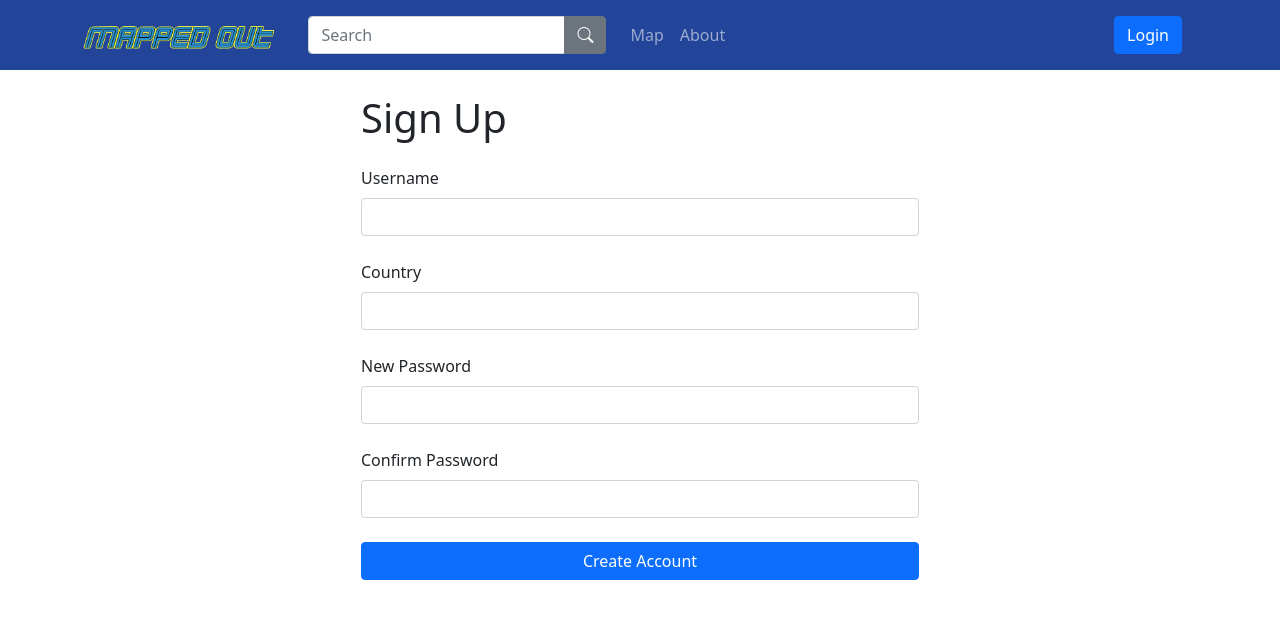
After one commit to InstinctM/mapped_out, a Flask app: page /signup in a window 1280 px wide. The commit adds this page. Shown: the top 619 px of the page. Run offline with Flask 2, Linux system fonts and the light colour scheme.

Commit message:
Change http requests to match new backend endpoints Create sign up page

```diff
--- a/web/static/js/login.js
+++ b/web/static/js/login.js
@@ -1,24 +1,76 @@
-const usernameInput = document.getElementById("username");
-const passwordInput = document.getElementById("password");
-
-
-async function onLogin() {
-    console.log("Login with username and password");
-    let username = usernameInput.value;
-    let password = passwordInput.value;
-
+async function hashPassword(password) {
     let passwordBytes = new TextEncoder().encode(password);
     let hashedBytes = await window.crypto.subtle.digest("SHA-256", passwordBytes);
     let hashedArray = Array.from(new Uint8Array(hashedBytes));
     let hashed = hashedArray.map((bytes) => bytes.toString(16).padStart(2, "0")).join("");
+    return hashed;
+}
 
-    console.log(`username: ${username} | password: ${password} | hashed: ${hashed}`)
+function validateUsername(username) {
+    if (username.length < 3) return false;
+    if (username.match(" ")) return false;
+    return true;
+}
 
-    httpGet(API_URL + "/user-login", {
+function validatePassword(password) {
+    if (password.length < 8) return false;
+    if (!password.match("[a-z]") || !password.match("[A-Z]")) return false;
+    if (!password.match("[0-9]")) return false;
+    return true;
+}
+
+async function onSignup() {
+    let username = document.getElementById("username").value;
+    let password = document.getElementById("password").value;
+    let password2 = document.getElementById("password2").value;
+    let country = document.getElementById("country").value;
+
+    if (!validateUsername(username)) {
+        alert("Invalid username.");
+        return;
+    } else if (password != password2) {
+        alert("Password mismatch.");
+        return;
+    } else if (!validatePassword(password)) {
+        alert("Password must be at least 8-character long, contain upper and lower case letters and contain at least one numeric character.");
+        return;
+    }
+
+    let hashed = await hashPassword(password);
+
+    httpPost(API_URL + "/signup", {
+        "username": username,
+        "password": hashed,
+        "country": country,
+    }, (response) => {
+        console.log("Create account: " + JSON.stringify(response));
+        if (response != null) {
+            alert("Successfully created a new account.");
+            location.replace("/login");
+        }
+    });
+}
+
+async function onLogin() {
+    console.log("Login with username and password");
+    let username = document.getElementById("username").value;
+    let password = document.getElementById("password").value;
+
+    let hashed = await hashPassword(password);
+
+    httpPost(API_URL + "/user-login", {
         "username": username,
         "password": hashed,
     }, (response) => {
-        console.log(response);
+        console.log("Login: " + JSON.stringify(response));
+        if (response == null) {
+            alert("Login Failed.");
+            return;
+        }
+
+        let userid = response["userid"];
+        let token = response["token"];
+        // store userid and token to LocalStorage or cookie or whatever
     });
 }
 
--- a/web/static/js/share.js
+++ b/web/static/js/share.js
@@ -2,7 +2,7 @@ const API_URL = "http://127.0.0.1:8000"
 
 function httpGet(url, data, callback) {
     $.ajax({
-        type: 'GET',
+        method: 'GET',
         url: url,
         crossDomain: true,
         beforeSend: function(xhr) {
@@ -12,3 +12,19 @@ function httpGet(url, data, callback) {
         success: callback,
     });
 }
+
+
+function httpPost(url, data, callback) {
+    $.ajax({
+        method: 'POST',
+        url: url,
+        crossDomain: true,
+        beforeSend: function(xhr) {
+            xhr.withCredentials = true;
+        },
+        contentType: "application/json; charset=utf-8",
+        data: JSON.stringify(data),
+        dataType: "json",
+        success: callback,
+    });
+}
--- a/web/templates/login.html
+++ b/web/templates/login.html
@@ -25,7 +25,7 @@
 
      <div class="row justify-content-center">
         <p class="col-4 text-center">Don't have an account? </p>
-        <a class="col-4 link-primary text-center" href="#">Create A New Account</a>
+        <a class="col-4 link-primary text-center" href="/signup">Create A New Account</a>
      </div>
 
      <div class="separator my-3">
--- /dev/null
+++ b/web/templates/signup.html
@@ -0,0 +1,40 @@
+{%extends "base.html" %}
+
+<!-- Change the title of this page HERE -->
+{%block title%}Login{%endblock%}
+
+
+{%block content%}
+
+<div class="container m-auto">
+    <div class="col-6 m-auto justify-content-center">
+        <h1 class="my-4">Sign Up</h1>
+
+
+        <div class="mb-4">
+            <label class="form-label" for="username">Username</label>
+            <input type="text" id="username" class="form-control" />
+        </div>
+
+        <div class="mb-4">
+            <label class="form-label" for="username">Country</label>
+            <input type="text" id="country" class="form-control" />
+        </div>
+
+        <div class="mb-4">
+            <label class="form-label" for="password">New Password</label>
+            <input type="password" id="password" class="form-control" />
+        </div>
+        <div class="mb-4">
+            <label class="form-label" for="password">Confirm Password</label>
+            <input type="password" id="password2" class="form-control" />
+        </div>
+
+        <button class="btn btn-primary btn-block mb-2" style="width:100%" onclick="onSignup()">Create Account</button>
+
+    </div>
+</div>
+
+<script src="../static/js/login.js"></script>
+
+{%endblock%}
--- a/web/web.py
+++ b/web/web.py
@@ -14,3 +14,7 @@ def aboutPage():
 @app.route("/login", methods = ["GET"])
 def loginPage():
     return render_template("login.html")
+
+@app.route("/signup", methods = ["GET"])
+def signupPage():
+    return render_template("signup.html")
```
